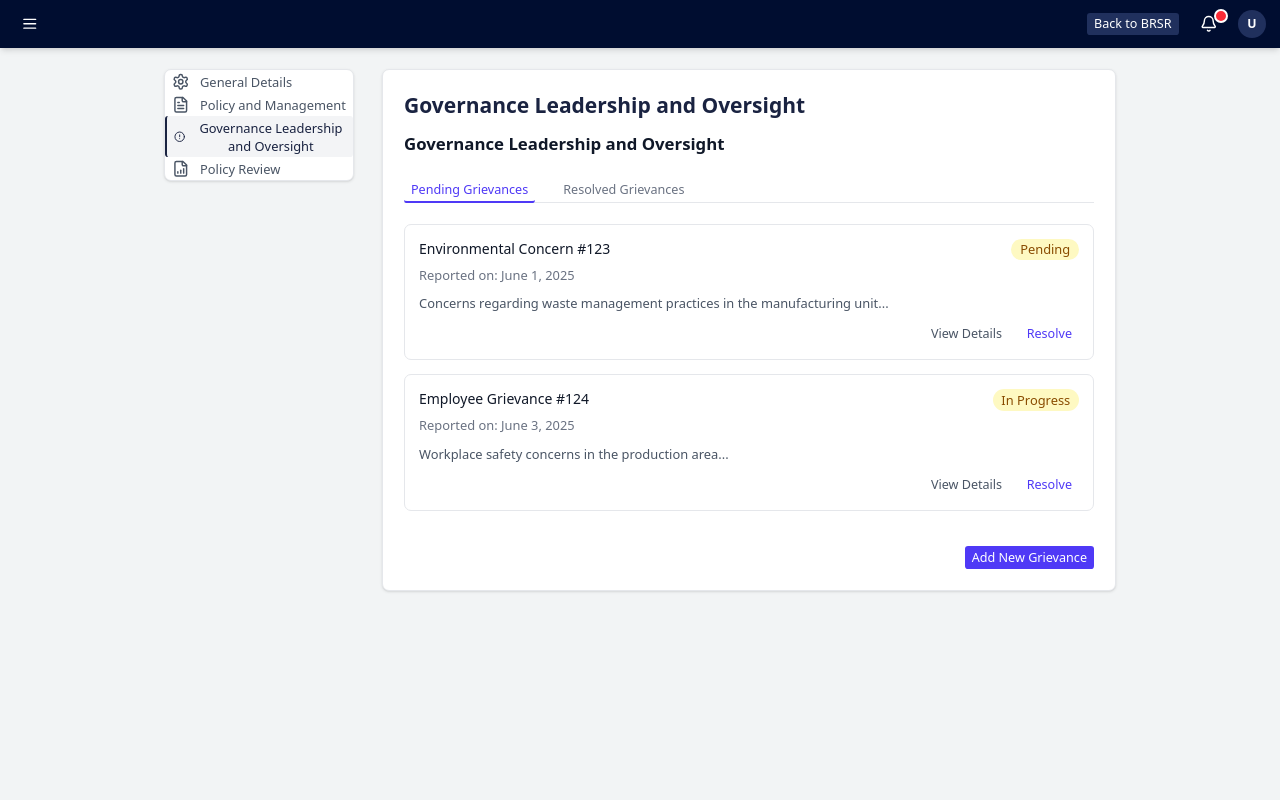
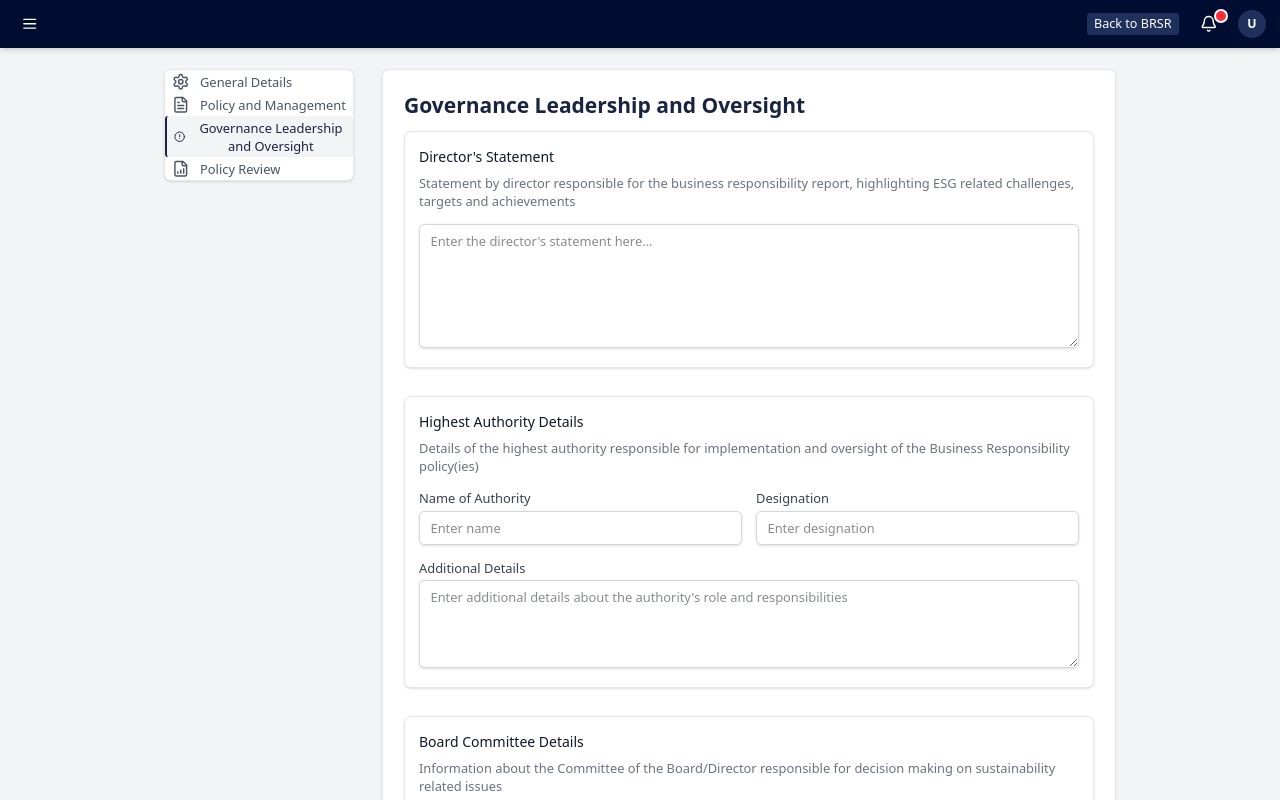
Before and after one commit to Devanshu-pal-github/brsr-merged, a React (Vite) app in the folder ESGfrontend/: page /company in a window 1280 px wide. Both pictures are taken after a click on the button "Governance Leadership and Oversight". Built offline with nearby package versions, Linux system fonts and the light colour scheme.

Commit message:
added content on glo

```diff
--- a/ESGfrontend/src/features/company/components/tabs/GovernanceLeadershipForm.jsx
+++ b/ESGfrontend/src/features/company/components/tabs/GovernanceLeadershipForm.jsx
@@ -1,114 +1,174 @@
 import React, { useState } from 'react';
+import { Card, CardHeader, CardContent } from '../common/CardComponents';
+import { FormInput, FormTextArea } from '../common/FormComponents';
 
 const GovernanceLeadershipForm = () => {
-  const [activeTab, setActiveTab] = useState('pending');
+  // State for director's statement
+  const [directorStatement, setDirectorStatement] = useState('');
+
+  // State for highest authority details
+  const [highestAuthority, setHighestAuthority] = useState({
+    name: '',
+    designation: '',
+    details: ''
+  });
+
+  // State for committee details
+  const [committeeDetails, setCommitteeDetails] = useState({
+    hasCommittee: 'No',
+    name: '',
+    description: ''
+  });
+
+  const handleHighestAuthorityChange = (field, value) => {
+    setHighestAuthority(prev => ({
+      ...prev,
+      [field]: value
+    }));
+  };
+
+  const handleCommitteeChange = (field, value) => {
+    setCommitteeDetails(prev => ({
+      ...prev,
+      [field]: value
+    }));
+  };
 
   return (
-    <div className="space-y-6">
-      <section className="space-y-4">
-        <h2 className="text-lg font-semibold text-gray-900">Governance Leadership and Oversight</h2>
-      </section>
+    <div className="space-y-8">
+      {/* Director's Statement Section */}
+      <Card>
+        <CardHeader
+          title="Director's Statement"
+          subtitle="Statement by director responsible for the business responsibility report, highlighting ESG related challenges, targets and achievements"
+        />
+        <CardContent>
+          <FormTextArea
+            value={directorStatement}
+            onChange={(e) => setDirectorStatement(e.target.value)}
+            placeholder="Enter the director's statement here..."
+            rows={6}
+            className="w-full px-3 py-2 text-sm border border-gray-300 rounded-md focus:ring-indigo-500 focus:border-indigo-500 resize-vertical min-h-[150px]"
+          />
+        </CardContent>
+      </Card>
 
-      {/* Tab Navigation */}
-      <div className="border-b border-gray-200">
-        <nav className="flex -mb-px gap-6">
-          <button
-            onClick={() => setActiveTab('pending')}
-            className={`py-2 border-b-2 text-sm font-medium ${
-              activeTab === 'pending'
-                ? 'border-indigo-600 text-indigo-600'
-                : 'border-transparent text-gray-500 hover:text-gray-700 hover:border-gray-300'
-            }`}
-          >
-            Pending Grievances
-          </button>
-          <button
-            onClick={() => setActiveTab('resolved')}
-            className={`py-2 border-b-2 text-sm font-medium ${
-              activeTab === 'resolved'
-                ? 'border-indigo-600 text-indigo-600'
-                : 'border-transparent text-gray-500 hover:text-gray-700 hover:border-gray-300'
-            }`}
-          >
-            Resolved Grievances
-          </button>
-        </nav>
-      </div>
+      {/* Highest Authority Details Section */}
+      <Card>
+        <CardHeader
+          title="Highest Authority Details"
+          subtitle="Details of the highest authority responsible for implementation and oversight of the Business Responsibility policy(ies)"
+        />
+        <CardContent>
+          <div className="space-y-4">
+            <div className="grid grid-cols-1 md:grid-cols-2 gap-4">
+              <div>
+                <label className="block text-sm font-medium text-gray-700 mb-1">
+                  Name of Authority
+                </label>
+                <FormInput
+                  name="authorityName"
+                  value={highestAuthority.name}
+                  onChange={(e) => handleHighestAuthorityChange('name', e.target.value)}
+                  placeholder="Enter name"
+                />
+              </div>
+              <div>
+                <label className="block text-sm font-medium text-gray-700 mb-1">
+                  Designation
+                </label>
+                <FormInput
+                  name="designation"
+                  value={highestAuthority.designation}
+                  onChange={(e) => handleHighestAuthorityChange('designation', e.target.value)}
+                  placeholder="Enter designation"
+                />
+              </div>
+            </div>
+            <div>
+              <label className="block text-sm font-medium text-gray-700 mb-1">
+                Additional Details
+              </label>
+              <FormTextArea
+                name="details"
+                value={highestAuthority.details}
+                onChange={(e) => handleHighestAuthorityChange('details', e.target.value)}
+                placeholder="Enter additional details about the authority's role and responsibilities"
+                rows={4}
+              />
+            </div>
+          </div>
+        </CardContent>
+      </Card>
 
-      {/* Grievance List */}
-      <div className="space-y-4">
-        {activeTab === 'pending' ? (
-          <>
-            <div className="bg-white border border-gray-200 rounded-lg p-4 space-y-3">
-              <div className="flex justify-between items-start">
-                <div>
-                  <h3 className="text-sm font-medium text-gray-900">Environmental Concern #123</h3>
-                  <p className="text-sm text-gray-500 mt-1">Reported on: June 1, 2025</p>
-                </div>
-                <span className="inline-flex items-center px-2.5 py-0.5 rounded-full text-xs font-medium bg-yellow-100 text-yellow-800">
-                  Pending
-                </span>
-              </div>
-              <p className="text-sm text-gray-600">
-                Concerns regarding waste management practices in the manufacturing unit...
-              </p>
-              <div className="flex justify-end space-x-3">
-                <button className="text-sm text-gray-600 hover:text-gray-900">View Details</button>
-                <button className="text-sm text-indigo-600 hover:text-indigo-700">Resolve</button>
+      {/* Committee Details Section */}
+      <Card>
+        <CardHeader
+          title="Board Committee Details"
+          subtitle="Information about the Committee of the Board/Director responsible for decision making on sustainability related issues"
+        />
+        <CardContent>
+          <div className="space-y-4">
+            <div className="flex items-center space-x-4">
+              <label className="text-sm font-medium text-gray-700">
+                Does the entity have a specified Committee of the Board/Director responsible for decision making on sustainability related issues?
+              </label>
+              <div className="flex items-center space-x-4">
+                <label className="inline-flex items-center">
+                  <input
+                    type="radio"
+                    className="form-radio text-indigo-600"
+                    name="hasCommittee"
+                    value="Yes"
+                    checked={committeeDetails.hasCommittee === 'Yes'}
+                    onChange={(e) => handleCommitteeChange('hasCommittee', e.target.value)}
+                  />
+                  <span className="ml-2">Yes</span>
+                </label>
+                <label className="inline-flex items-center">
+                  <input
+                    type="radio"
+                    className="form-radio text-indigo-600"
+                    name="hasCommittee"
+                    value="No"
+                    checked={committeeDetails.hasCommittee === 'No'}
+                    onChange={(e) => handleCommitteeChange('hasCommittee', e.target.value)}
+                  />
+                  <span className="ml-2">No</span>
+                </label>
               </div>
             </div>
 
-            <div className="bg-white border border-gray-200 rounded-lg p-4 space-y-3">
-              <div className="flex justify-between items-start">
+            {committeeDetails.hasCommittee === 'Yes' && (
+              <div className="space-y-4 mt-4">
                 <div>
-                  <h3 className="text-sm font-medium text-gray-900">Employee Grievance #124</h3>
-                  <p className="text-sm text-gray-500 mt-1">Reported on: June 3, 2025</p>
+                  <label className="block text-sm font-medium text-gray-700 mb-1">
+                    Committee Name
+                  </label>
+                  <FormInput
+                    name="committeeName"
+                    value={committeeDetails.name}
+                    onChange={(e) => handleCommitteeChange('name', e.target.value)}
+                    placeholder="Enter committee name"
+                  />
                 </div>
-                <span className="inline-flex items-center px-2.5 py-0.5 rounded-full text-xs font-medium bg-yellow-100 text-yellow-800">
-                  In Progress
-                </span>
+                <div>
+                  <label className="block text-sm font-medium text-gray-700 mb-1">
+                    Committee Details
+                  </label>
+                  <FormTextArea
+                    name="committeeDescription"
+                    value={committeeDetails.description}
+                    onChange={(e) => handleCommitteeChange('description', e.target.value)}
+                    placeholder="Enter detailed information about the committee's role, composition, and responsibilities"
+                    rows={4}
+                  />
+                </div>
               </div>
-              <p className="text-sm text-gray-600">
-                Workplace safety concerns in the production area...
-              </p>
-              <div className="flex justify-end space-x-3">
-                <button className="text-sm text-gray-600 hover:text-gray-900">View Details</button>
-                <button className="text-sm text-indigo-600 hover:text-indigo-700">Resolve</button>
-              </div>
-            </div>
-          </>
-        ) : (
-          <>
-            <div className="bg-white border border-gray-200 rounded-lg p-4 space-y-3">
-              <div className="flex justify-between items-start">
-                <div>
-                  <h3 className="text-sm font-medium text-gray-900">Safety Concern #121</h3>
-                  <p className="text-sm text-gray-500 mt-1">Resolved on: May 28, 2025</p>
-                </div>
-                <span className="inline-flex items-center px-2.5 py-0.5 rounded-full text-xs font-medium bg-green-100 text-green-800">
-                  Resolved
-                </span>
-              </div>
-              <p className="text-sm text-gray-600">
-                Equipment maintenance schedule concerns...
-              </p>
-              <div className="flex justify-end">
-                <button className="text-sm text-gray-600 hover:text-gray-900">View Resolution</button>
-              </div>
-            </div>
-          </>
-        )}
-      </div>
-
-      {/* Add New Grievance Button */}
-      <div className="flex justify-end pt-4">
-        <button
-          type="button"
-          className="px-4 py-2 bg-indigo-600 text-white rounded-md hover:bg-indigo-700 focus:outline-none focus:ring-2 focus:ring-offset-2 focus:ring-indigo-500"
-        >
-          Add New Grievance
-        </button>
-      </div>
+            )}
+          </div>
+        </CardContent>
+      </Card>
     </div>
   );
 };
```
